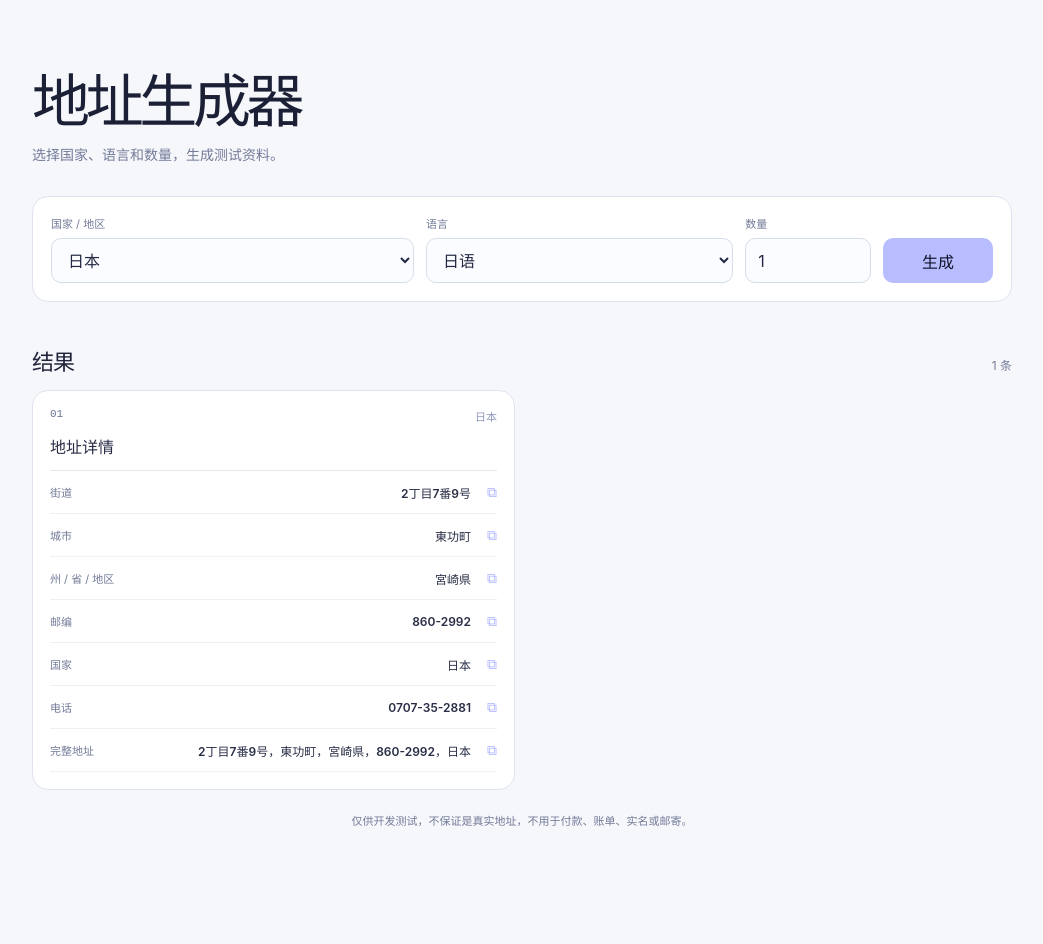
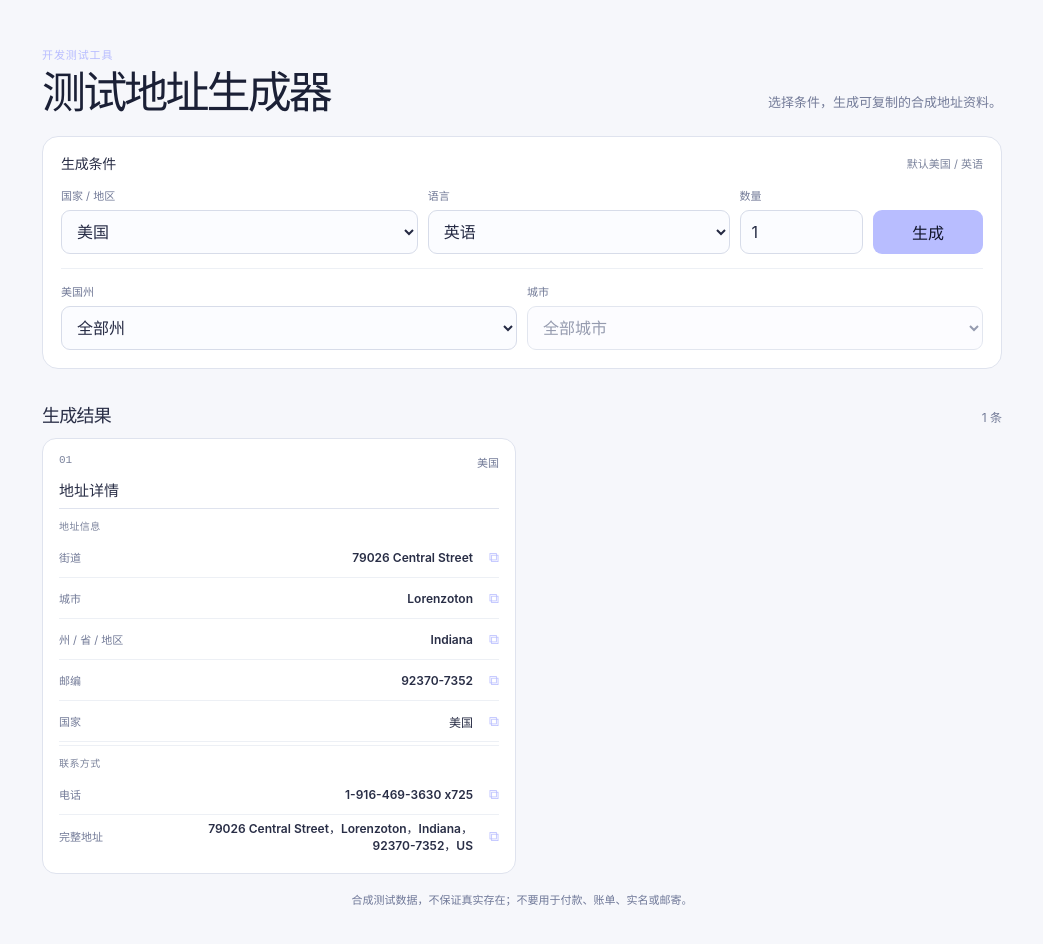
Before and after one commit to cameronle/faker-address, a website built with Vite: page index.html in a window 1280 px wide. Both pictures are taken after a click on the button "生成". Shown: the whole page, without its empty margins (118-1161 px from the left). Before the commit the page ends 881 px from the top, so only its background shows below. Built offline with nearby package versions, Linux system fonts and the light colour scheme.

Commit message:
refactor: redesign generator page structure

```diff
--- a/index.html
+++ b/index.html
@@ -4,8 +4,8 @@
     <meta charset="UTF-8" />
     <meta name="viewport" content="width=device-width, initial-scale=1.0" />
     <meta name="theme-color" content="#0d1020" />
-    <meta name="description" content="简洁的多国家测试地址生成器。" />
-    <title>地址生成器</title>
+    <meta name="description" content="生成用于开发测试的合成地址资料。" />
+    <title>测试地址生成器</title>
   </head>
   <body>
     <div id="app"></div>
--- a/src/localeCatalog.ts
+++ b/src/localeCatalog.ts
@@ -88,7 +88,9 @@ export const localeOptions: LocaleOption[] = availableLocaleCodes.map((code) =>
 }));
 
 export const countryOptions: CountryOption[] = [...new Map(
-  localeOptions.map((item) => [item.countryKey, { key: item.countryKey, label: item.countryLabel }]),
+  localeOptions
+    .filter((item) => item.countryKey !== 'OTHER')
+    .map((item) => [item.countryKey, { key: item.countryKey, label: item.countryLabel }]),
 ).values()].sort((a, b) => a.label.localeCompare(b.label, 'zh-CN'));
 
 export function languageOptionsForCountry(countryKey: string): LanguageOption[] {
--- a/src/main.ts
+++ b/src/main.ts
@@ -25,7 +25,7 @@ const syncThemeColor = (event?: MediaQueryListEvent): void => {
 syncThemeColor();
 themeMedia.addEventListener('change', syncThemeColor);
 
-let selectedCountry = countryOptions.find((item) => item.key === 'JP')?.key ?? countryOptions[0]?.key ?? 'US';
+let selectedCountry = countryOptions.find((item) => item.key === 'US')?.key ?? countryOptions[0]?.key ?? 'US';
 let selectedLanguage = languageOptionsForCountry(selectedCountry)[0]?.code ?? 'en';
 let selectedUsState = ALL_US_LOCATIONS;
 let selectedUsCity = ALL_US_LOCATIONS;
@@ -35,11 +35,19 @@ let results: GeneratedProfile[] = [];
 app.innerHTML = `
   <main class="app-shell">
     <header class="page-header">
-      <h1>地址生成器</h1>
-      <p>选择国家、语言和数量，生成测试资料。</p>
+      <div>
+        <p class="eyebrow">开发测试工具</p>
+        <h1>测试地址生成器</h1>
+      </div>
+      <p class="page-description">选择条件，生成可复制的合成地址资料。</p>
     </header>
 
-    <section class="controls" aria-label="生成设置">
+    <section class="settings-card" aria-label="生成设置">
+      <div class="settings-heading">
+        <h2>生成条件</h2>
+        <span>默认美国 / 英语</span>
+      </div>
+      <div class="controls">
         <label class="field">
           <span>国家 / 地区</span>
           <select id="countrySelect" aria-label="选择国家或地区"></select>
@@ -53,9 +61,9 @@ app.innerHTML = `
           <input id="countInput" type="number" min="1" max="50" value="1" inputmode="numeric" />
         </label>
         <button class="generate-button" id="generateButton" type="button">生成</button>
-    </section>
+      </div>
 
-    <section class="us-filters" id="usFilters" aria-label="美国州和城市筛选" hidden>
+      <div class="us-filters" id="usFilters" aria-label="美国州和城市筛选" hidden>
         <label class="field">
           <span>美国州</span>
           <select id="usStateSelect" aria-label="选择美国州"></select>
@@ -64,14 +72,15 @@ app.innerHTML = `
           <span>城市</span>
           <select id="usCitySelect" aria-label="选择美国城市"></select>
         </label>
+      </div>
     </section>
 
     <section class="results-section" aria-live="polite">
-      <div class="results-title"><h2>结果</h2><span id="resultCount"></span></div>
+      <div class="results-title"><h2>生成结果</h2><span id="resultCount"></span></div>
       <div id="results" class="results-grid empty-state">选择条件后点击生成</div>
     </section>
 
-    <p class="notice">仅供开发测试，不保证是真实地址，不用于付款、账单、实名或邮寄。</p>
+    <p class="notice">合成测试数据，不保证真实存在；不要用于付款、账单、实名或邮寄。</p>
   </main>
 `;
 
@@ -146,11 +155,13 @@ function renderResults(): void {
       <div class="card-top"><span>${String(index + 1).padStart(2, '0')}</span><span>${escapeHtml(profile.country)}</span></div>
       <h3>地址详情</h3>
       <div class="detail-table">
+        <div class="detail-section-label">地址信息</div>
         ${detailRow('街道', profile.street)}
         ${detailRow('城市', profile.city)}
         ${detailRow('州 / 省 / 地区', profile.state)}
         ${detailRow('邮编', profile.postcode)}
         ${detailRow('国家', profile.country)}
+        <div class="detail-section-label contact-label">联系方式</div>
         ${detailRow('电话', profile.phone)}
         ${detailRow('完整地址', fullAddress, true)}
       </div>
--- a/src/styles.css
+++ b/src/styles.css
@@ -5,65 +5,92 @@
   background: #0d1020;
   font-synthesis: none;
   text-rendering: optimizeLegibility;
+  --page-bg: #0d1020;
+  --panel: #14182a;
+  --panel-soft: #101426;
+  --line: #252b46;
+  --line-soft: #202640;
+  --muted: #8d95b4;
+  --muted-strong: #687292;
+  --text: #f0f1f8;
+  --accent: #b8bdff;
 }
 
 * { box-sizing: border-box; }
-body { margin: 0; min-width: 320px; background: #0d1020; }
+body { margin: 0; min-width: 320px; background: var(--page-bg); }
 button, input, select { font: inherit; }
 button { cursor: pointer; }
 button:disabled { cursor: wait; opacity: .6; }
 [hidden] { display: none !important; }
 
-.app-shell { width: min(980px, calc(100% - 36px)); min-height: 100vh; margin: 0 auto; padding: 72px 0 50px; }
-.page-header { margin-bottom: 32px; }
-.page-header h1 { margin: 0; color: #fff; font-size: clamp(34px, 6vw, 58px); letter-spacing: -.075em; line-height: 1; }
-.page-header p { margin: 14px 0 0; color: #8f96b4; font-size: 14px; }
+.app-shell { width: min(960px, calc(100% - 36px)); min-height: 100vh; margin: 0 auto; padding: 46px 0 48px; }
+.page-header { display: flex; align-items: end; justify-content: space-between; gap: 28px; margin-bottom: 22px; }
+.eyebrow { margin: 0 0 8px; color: var(--accent); font-size: 11px; font-weight: 700; letter-spacing: .08em; }
+.page-header h1 { margin: 0; color: #fff; font-size: clamp(30px, 4vw, 44px); letter-spacing: -.065em; line-height: 1; }
+.page-description { max-width: 260px; margin: 0 0 2px; color: var(--muted); font-size: 13px; line-height: 1.5; text-align: right; }
 
-.controls { display: grid; grid-template-columns: 1.3fr 1.1fr .45fr 110px; gap: 12px; align-items: end; padding: 18px; border: 1px solid #252b46; border-radius: 16px; background: #14182a; }
+.settings-card { padding: 16px 18px 18px; border: 1px solid var(--line); border-radius: 16px; background: var(--panel); }
+.settings-heading { display: flex; align-items: center; justify-content: space-between; gap: 12px; margin-bottom: 14px; }
+.settings-heading h2 { margin: 0; color: var(--text); font-size: 14px; letter-spacing: -.02em; }
+.settings-heading span { color: var(--muted-strong); font-size: 11px; }
+.controls { display: grid; grid-template-columns: 1.3fr 1.1fr .45fr 110px; gap: 10px; align-items: end; }
 .field { display: grid; gap: 7px; min-width: 0; }
-.field span { color: #8d95b4; font-size: 11px; }
-.field input, .field select { width: 100%; height: 45px; padding: 0 12px; border: 1px solid #303753; border-radius: 10px; outline: 0; background: #0c1020; color: #f2f3fa; }
+.field span { color: var(--muted); font-size: 11px; }
+.field input, .field select { width: 100%; height: 44px; padding: 0 11px; border: 1px solid #303753; border-radius: 9px; outline: 0; background: var(--panel-soft); color: #f2f3fa; }
 .field input:focus, .field select:focus { border-color: #9da6ff; box-shadow: 0 0 0 3px #8993ff22; }
-.generate-button { height: 45px; border: 0; border-radius: 10px; color: #11152a; background: #b8bdff; font-weight: 800; }
+.field select:disabled { cursor: not-allowed; color: #69718e; opacity: .7; }
+.generate-button { height: 44px; border: 0; border-radius: 9px; color: #11152a; background: var(--accent); font-weight: 800; }
 .generate-button:hover { background: #d0d3ff; }
-.us-filters { display: grid; grid-template-columns: 1fr 1fr; gap: 12px; margin-top: 12px; padding: 14px 18px; border: 1px solid #252b46; border-radius: 14px; background: #14182a; }
+.us-filters { display: grid; grid-template-columns: 1fr 1fr; gap: 10px; margin-top: 14px; padding: 14px 0 0; border-top: 1px solid var(--line-soft); }
 
-.results-section { margin-top: 42px; }
-.results-title { display: flex; align-items: baseline; justify-content: space-between; gap: 12px; margin-bottom: 14px; }
-.results-title h2 { margin: 0; font-size: 22px; letter-spacing: -.04em; }
-.results-title span { color: #8d95b4; font-size: 12px; }
-.results-grid { display: grid; grid-template-columns: repeat(2, minmax(0, 1fr)); gap: 14px; }
-.empty-state { min-height: 150px; display: grid; place-items: center; border: 1px dashed #303753; border-radius: 16px; color: #737b99; font-size: 13px; text-align: center; padding: 22px; }
+.results-section { margin-top: 32px; }
+.results-title { display: flex; align-items: baseline; justify-content: space-between; gap: 12px; margin-bottom: 11px; }
+.results-title h2 { margin: 0; color: var(--text); font-size: 18px; letter-spacing: -.04em; }
+.results-title span { color: var(--muted); font-size: 12px; }
+.results-grid { display: grid; grid-template-columns: repeat(2, minmax(0, 1fr)); gap: 12px; }
+.empty-state { min-height: 64px; display: grid; place-items: center; border: 1px dashed #303753; border-radius: 12px; color: #737b99; font-size: 13px; text-align: center; padding: 18px; }
 .error-state { color: #ffb3b3; border-color: #8e4c59; }
-.result-card { min-width: 0; padding: 17px; border: 1px solid #252b46; border-radius: 16px; background: #14182a; }
-.card-top { display: flex; justify-content: space-between; gap: 12px; margin-bottom: 10px; color: #8f98bc; font-size: 11px; }
-.card-top span:first-child { color: #687292; font-family: ui-monospace, monospace; }
-.result-card h3 { margin: 0 0 12px; color: #f1f2f8; font-size: 16px; font-weight: 750; }
-.detail-table { border-top: 1px solid #272e4a; }
-.detail-row { display: grid; grid-template-columns: 112px minmax(0, 1fr); align-items: center; gap: 12px; min-height: 43px; border-bottom: 1px solid #202640; }
-.detail-row > span { color: #858eae; font-size: 11px; }
+.result-card { min-width: 0; padding: 15px 16px 16px; border: 1px solid var(--line); border-radius: 14px; background: var(--panel); }
+.card-top { display: flex; justify-content: space-between; gap: 12px; margin-bottom: 9px; color: var(--muted); font-size: 11px; }
+.card-top span:first-child { color: var(--muted-strong); font-family: ui-monospace, monospace; }
+.result-card h3 { margin: 0 0 8px; color: var(--text); font-size: 15px; font-weight: 750; }
+.detail-table { border-top: 1px solid var(--line); }
+.detail-section-label { padding: 9px 0 4px; color: var(--muted-strong); font-size: 10px; font-weight: 700; letter-spacing: .04em; }
+.detail-section-label.contact-label { margin-top: 3px; border-top: 1px solid var(--line-soft); }
+.detail-row { display: grid; grid-template-columns: 112px minmax(0, 1fr); align-items: center; gap: 12px; min-height: 41px; border-bottom: 1px solid var(--line-soft); }
+.detail-row > span { color: var(--muted); font-size: 11px; }
 .detail-row > div { display: flex; align-items: center; justify-content: flex-end; gap: 8px; min-width: 0; }
-.detail-row strong { display: block; color: #f0f1f8; font-size: 12px; font-weight: 600; overflow-wrap: anywhere; }
+.detail-row strong { display: block; color: var(--text); font-size: 12px; font-weight: 600; overflow-wrap: anywhere; text-align: right; }
 .detail-row[data-copy-row] { cursor: copy; }
-.copy-field { flex: 0 0 auto; padding: 3px 0 3px 8px; border: 0; background: transparent; color: #aeb6ff; font-size: 14px; line-height: 1; }
-.detail-row.full-address { grid-template-columns: 112px minmax(0, 1fr); padding-top: 4px; padding-bottom: 4px; }
-.notice { margin: 23px 0 0; color: #6f7898; font-size: 11px; line-height: 1.6; text-align: center; }
+.copy-field { flex: 0 0 auto; padding: 3px 0 3px 8px; border: 0; background: transparent; color: var(--accent); font-size: 14px; line-height: 1; }
+.detail-row.full-address { grid-template-columns: 112px minmax(0, 1fr); padding-top: 4px; padding-bottom: 4px; border-bottom: 0; }
+.notice { margin: 18px 0 0; color: #6f7898; font-size: 11px; line-height: 1.6; text-align: center; }
 
 @media (prefers-color-scheme: light) {
-  :root { color-scheme: light; color: #20243a; background: #f6f7fb; }
-  body { background: #f6f7fb; }
+  :root {
+    color-scheme: light;
+    color: #20243a;
+    background: #f6f7fb;
+    --page-bg: #f6f7fb;
+    --panel: #fff;
+    --panel-soft: #fbfcff;
+    --line: #dfe3ee;
+    --line-soft: #edf0f5;
+    --muted: #737b98;
+    --muted-strong: #7b839c;
+    --text: #292e46;
+  }
+  body { background: var(--page-bg); }
   .page-header h1 { color: #1b2036; }
-  .page-header p, .field span, .results-title span, .detail-row > span, .notice { color: #737b98; }
-  .controls, .us-filters, .result-card { border-color: #dfe3ee; background: #fff; }
-  .field input, .field select { border-color: #d7dce9; background: #fbfcff; color: #242943; }
-  .detail-table { border-color: #e6e8f0; }
-  .detail-row { border-color: #edf0f5; }
-  .result-card h3, .detail-row strong { color: #292e46; }
+  .settings-heading h2, .results-title h2, .result-card h3 { color: var(--text); }
+  .field input, .field select { border-color: #d7dce9; color: #242943; }
   .empty-state { border-color: #d8deeb; color: #7b839c; }
 }
 
 @media (max-width: 720px) {
-  .app-shell { width: min(600px, calc(100% - 24px)); padding-top: 42px; }
+  .app-shell { width: min(600px, calc(100% - 24px)); padding-top: 34px; }
+  .page-header { align-items: start; flex-direction: column; gap: 10px; margin-bottom: 18px; }
+  .page-description { max-width: none; margin: 0; text-align: left; }
   .controls { grid-template-columns: 1fr 1fr; }
   .count-field { grid-column: 1; }
   .generate-button { grid-column: 2; }
@@ -71,11 +98,16 @@ button:disabled { cursor: wait; opacity: .6; }
 }
 
 @media (max-width: 460px) {
-  .app-shell { width: calc(100% - 20px); padding-top: 30px; }
-  .controls, .us-filters { grid-template-columns: 1fr; }
-  .controls { padding: 14px; }
+  .app-shell { width: calc(100% - 20px); padding-top: 24px; }
+  .settings-card { padding: 14px; }
+  .settings-heading { align-items: start; flex-direction: column; gap: 4px; }
+  .controls { grid-template-columns: 1fr 1fr; }
+  .controls .field:nth-child(1), .controls .field:nth-child(2) { grid-column: 1 / -1; }
   .count-field, .generate-button { grid-column: auto; }
   .generate-button { width: 100%; }
-  .detail-row { grid-template-columns: 92px minmax(0, 1fr); min-height: 42px; }
+  .us-filters { grid-template-columns: 1fr 1fr; }
+  .detail-row { grid-template-columns: 92px minmax(0, 1fr); min-height: 41px; }
   .detail-row.full-address { grid-template-columns: 1fr; gap: 3px; padding: 10px 0; }
+  .detail-row.full-address > div { justify-content: flex-start; }
+  .detail-row.full-address strong { text-align: left; }
 }
```
Also changed, not shown: src/localeCatalog.test.ts (added, +13 -0 lines). Lines whose indentation alone changed are shown as unchanged.
